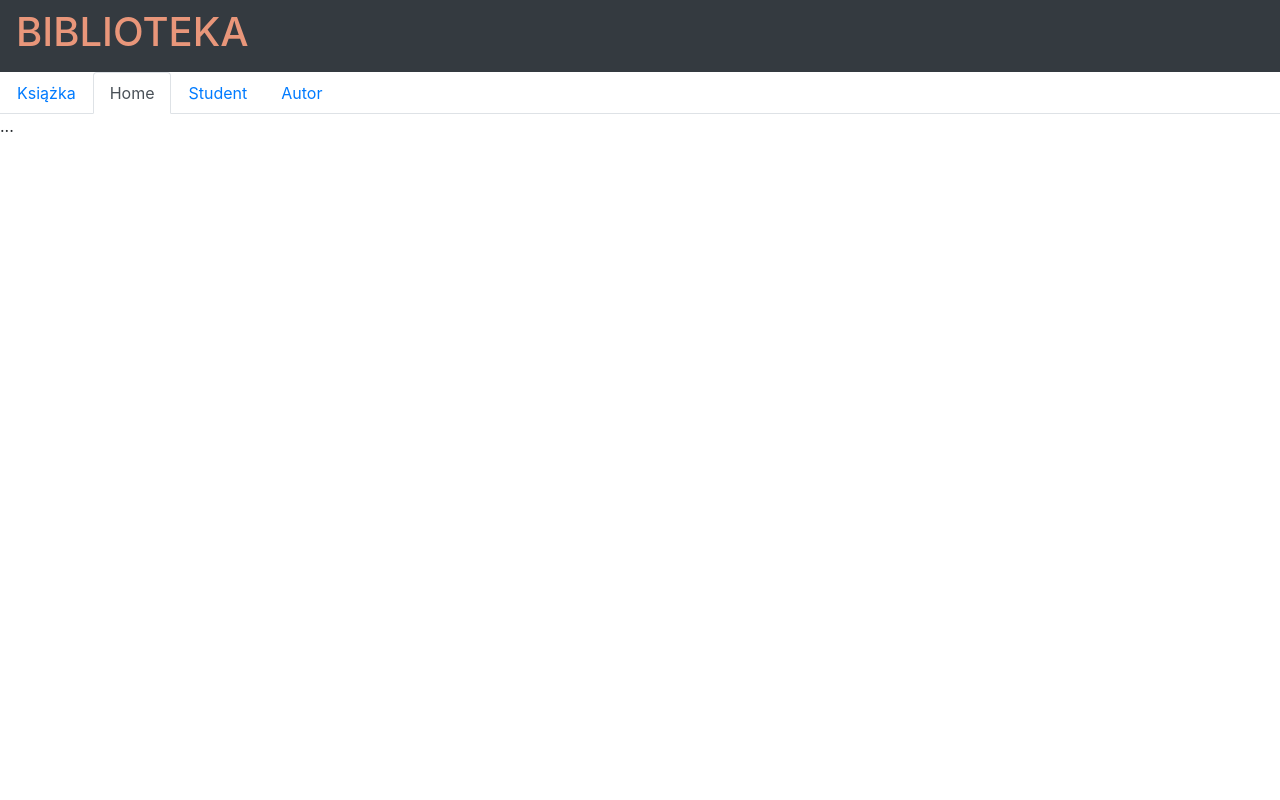
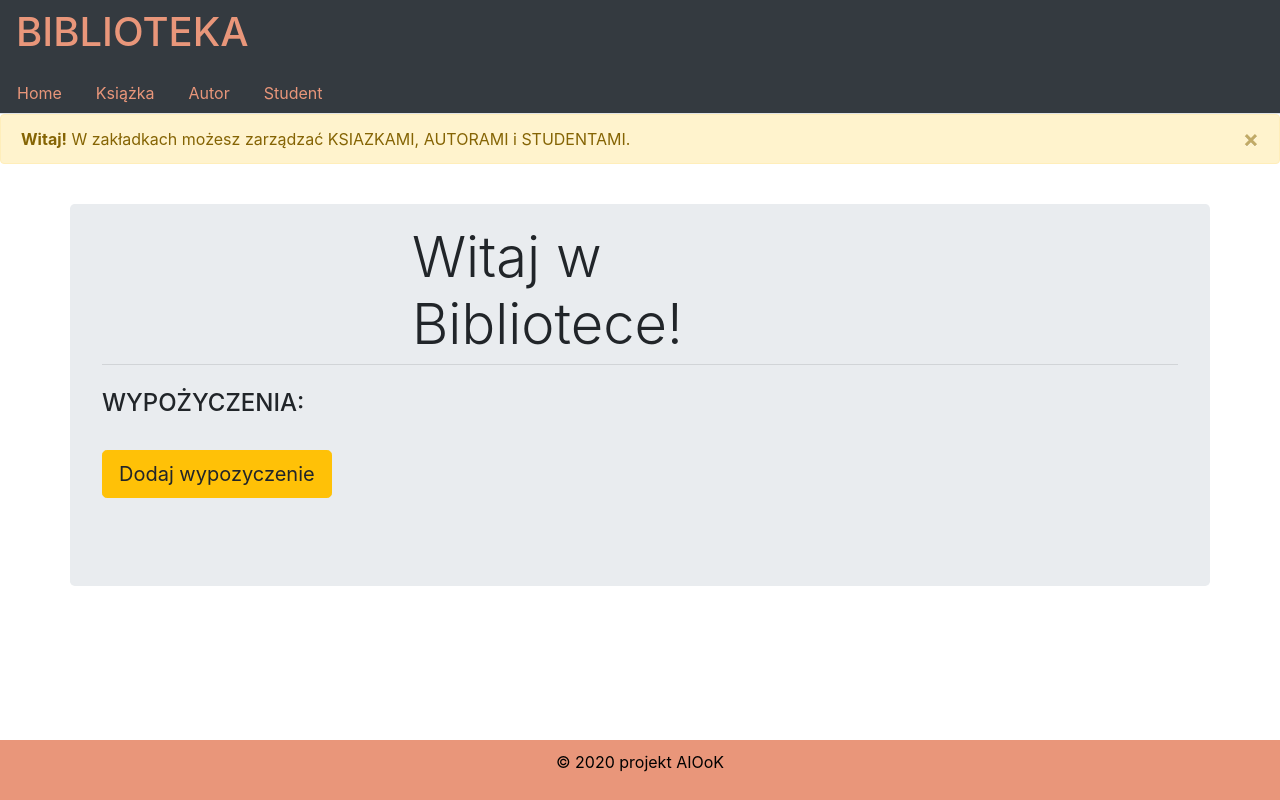
Before and after one commit to joannamaria27/libraryWebApp, an Angular app: page / in a window 1280 px wide. Built offline with nearby package versions, Linux system fonts and the light colour scheme.

Commit message:
add start

```diff
--- a/src/app/app-routing.module.ts
+++ b/src/app/app-routing.module.ts
@@ -3,9 +3,11 @@ import { Routes, RouterModule } from '@angular/router';
 import { DodawanieStudentComponent } from './dodawanie-student/dodawanie-student.component'
 import { DodawanieAutorComponent } from './dodawanie-autor/dodawanie-autor.component'
 import { DodawanieKsiazkaComponent } from './dodawanie-ksiazka/dodawanie-ksiazka.component'
+import { WypozyczeniaComponent } from './wypozyczenia/wypozyczenia.component';
 
 
 const routes: Routes = [
+  { path: "", component: WypozyczeniaComponent, pathMatch: 'full'},
   { path: "student", component: DodawanieStudentComponent, pathMatch: 'full'},
   { path: "autor", component: DodawanieAutorComponent, pathMatch: 'full'},
   { path: "ksiazka", component: DodawanieKsiazkaComponent, pathMatch: 'full'}
--- a/src/app/app.component.ts
+++ b/src/app/app.component.ts
@@ -1,8 +1,5 @@
 import { Component } from '@angular/core';
-import { Autor } from './models/autor';
-import { KsiazkaService } from './ksiazka.service';
-import { Ksiazka } from './models/ksiazka';
-import { Student } from './models/student';
+
 
 @Component({
   selector: 'app-root',
@@ -11,42 +8,6 @@ import { Student } from './models/student';
 })
 export class AppComponent {
   title = 'Biblioteka';
-  ksiazki: Ksiazka[]=[];
-  wybranaKsiazka: Ksiazka;
-  autorzy: Autor[]=[];
-  wybranyAutor: Autor;
-  studenci: Student[]=[];
-  wybranyStudent: Student;
 
-  constructor(private KsiazkaService: KsiazkaService) {
-    this.ksiazki = KsiazkaService.getKsiazka();
-    this.autorzy = KsiazkaService.getAutor();
-    this.studenci=KsiazkaService.getStudent();
 
-  }
-  dodajKsiazke(ksiazka: Ksiazka){
-
-    this.ksiazki.push(ksiazka);
-  }
-
-  onSelectK(ksiazka: Ksiazka): void {
-    this.wybranaKsiazka = ksiazka;
-  }
-  onSelectA(autor: Autor): void {
-    this.wybranyAutor = autor;
-  }
-
-  dodajAutora(autor: Autor)
-  {
-
-  this.autorzy.push(autor);
-  }
-  dodajStudenta(student: Student){
-
-    this.studenci.push(student);
-  }
-
-  onSelectS(student: Student): void {
-    this.wybranyStudent = student;
-  }
 }
--- a/src/app/app.module.ts
+++ b/src/app/app.module.ts
@@ -16,15 +16,10 @@ import { HomeComponent } from './home/home.component';
   declarations: [
     AppComponent,
     DodawanieAutorComponent,
-
     DodawanieKsiazkaComponent,
-
     DodawanieStudentComponent,
-
     WypozyczeniaComponent,
-
     UsuwanieKsiazkaComponent,
-
     HomeComponent
   ],
   imports: [
--- a/src/app/home/home.component.css
+++ b/src/app/home/home.component.css
@@ -1,4 +1,21 @@
-h1
+.kolor-czcionka
 {
     color: darksalmon;
 }
+
+footer
+{
+    height: 50px;
+    width:100%;
+    height:60px;		/* Wysokość nagłówka */
+    background: darksalmon;
+    position: fixed;
+    bottom: 0;
+}
+
+.stopka-czcionka
+{
+    color: black;
+    text-align: center;
+    margin: 10px;
+}
--- a/src/app/home/home.component.html
+++ b/src/app/home/home.component.html
@@ -1,24 +1,43 @@
 <nav class="navbar navbar-dark bg-dark">
-<h1>BIBLIOTEKA</h1>
+<h1 class="kolor-czcionka" >BIBLIOTEKA</h1>
 </nav>
-<nav class="navbar-dark">
+<nav class="navbar-dark bg-dark">
   <div class="nav nav-tabs" id="nav-tab" role="tablist">
-    <a class="nav-item nav-link" id="nav-ksiazka-tab" data-toggle="tab" role="tab" aria-controls="nav-ksiazka" aria-selected="false" routerLink="/ksiazka">Książka</a>
-    <a class="nav-item nav-link active" id="nav-home-tab" data-toggle="tab"  role="tab" aria-controls="nav-home" aria-selected="true" routerLink="/">Home</a>
-    <a class="nav-item nav-link" id="nav-student-tab" data-toggle="tab"  role="tab" aria-controls="nav-student" aria-selected="false" routerLink="/student">Student</a>
-    <a class="nav-item nav-link" id="nav-autor-tab" data-toggle="tab" role="tab" aria-controls="nav-autor" aria-selected="false" routerLink="/autor">Autor</a>
+    <a class="nav-item nav-link kolor-czcionka" id="nav-home-tab" data-toggle="tab"  role="tab" aria-controls="nav-home" aria-selected="true" routerLink="/">Home</a>
+    <a class="nav-item nav-link kolor-czcionka" id="nav-ksiazka-tab" data-toggle="tab" role="tab" aria-controls="nav-ksiazka" aria-selected="false" routerLink="/ksiazka">Książka</a>
+    <a class="nav-item nav-link kolor-czcionka" id="nav-autor-tab" data-toggle="tab" role="tab" aria-controls="nav-autor" aria-selected="false" routerLink="/autor">Autor</a>
+    <a class="nav-item nav-link kolor-czcionka" id="nav-student-tab" data-toggle="tab"  role="tab" aria-controls="nav-student" aria-selected="false" routerLink="/student">Student</a>
     <!-- <a class="nav-item nav-link" id="nav-contact-tab" data-toggle="tab" role="tab" aria-controls="nav-contact" aria-selected="false" routerLink="/wyporzyczenie">Wyporzyczenie</a> -->
 
   </div>
 </nav>
+<div class="alert alert-warning alert-dismissible fade show" role="alert">
+  <strong>Witaj!</strong> W zakładkach możesz zarządzać KSIAZKAMI, AUTORAMI i STUDENTAMI.
+  <button type="button" class="close" data-dismiss="alert" aria-label="Close">
+    <span aria-hidden="true">&times;</span>
+  </button>
+</div>
 <div class="tab-content" id="nav-tabContent">
-  <div class="tab-pane fade show active" id="nav-home" role="tabpanel" aria-labelledby="nav-home-tab">...</div>
-  <div class="tab-pane fade" id="nav-profile" role="tabpanel" aria-labelledby="nav-profile-tab">...</div>
-  <div class="tab-pane fade" id="nav-contact" role="tabpanel" aria-labelledby="nav-contact-tab">...</div>
-  <div class="tab-pane fade" id="nav-contact" role="tabpanel" aria-labelledby="nav-contact-tab">...</div>
+  <div class="tab-pane fade" id="nav-home" role="tabpanel" aria-labelledby="nav-home-tab"></div>
+  <div class="tab-pane fade" id="nav-ksiazka" role="tabpanel" aria-labelledby="nav-ksiazka-tab"></div>
+  <div class="tab-pane fade" id="nav-autor" role="tabpanel" aria-labelledby="nav-autor-tab"></div>
+  <div class="tab-pane fade" id="nav-student" role="tabpanel" aria-labelledby="nav-student-tab"></div>
   <!-- <div class="tab-pane fade" id="nav-contact" role="tabpanel" aria-labelledby="nav-contact-tab">...</div> -->
+
 </div>
 
 <div class="container col-md-12">
   <router-outlet></router-outlet>
 </div>
+
+
+
+  <!-- Footer -->
+<footer class=" ">
+
+<div class="stopka-czcionka">
+  © 2020 projekt AIOoK
+</div>
+
+</footer>
+<!-- Footer -->
--- a/src/app/ksiazka.service.ts
+++ /dev/null
@@ -1,29 +0,0 @@
-import { Injectable } from '@angular/core';
-import { Ksiazka } from './models/ksiazka';
-import { Autor } from './models/autor';
-import { Student } from './models/student';
-
-
-@Injectable({
-  providedIn: 'root'
-})
-
-export class KsiazkaService {
-
-  constructor() { }
-
-  getKsiazka(): Ksiazka[] {
-    return [
-
-    ]}
-
-  getAutor(): Autor[] {
-    return [
-
-    ]}
-
-  getStudent(): Student[] {
-    return [
-
-    ]}
-}
--- a/src/app/wypozyczenia/wypozyczenia.component.css
+++ b/src/app/wypozyczenia/wypozyczenia.component.css
@@ -0,0 +1,12 @@
+.container {
+    position: relative;
+  }
+  .centered-element {
+    width: 40%;
+    height: 50%;
+    position: absolute;
+    top: 30%;
+    left: 50%;
+
+    transform: translate(-50%, -50%);
+  }
--- a/src/app/wypozyczenia/wypozyczenia.component.html
+++ b/src/app/wypozyczenia/wypozyczenia.component.html
@@ -1 +1,11 @@
-<!--  -->
+<br>
+<div class="jumbotron container" >
+  <h1 class="display-4 centered-element">Witaj w Bibliotece!</h1>
+  <br>
+  <br>
+  <br>
+  <hr class="my-4" centered-element>
+  <h4>WYPOŻYCZENIA:</h4><br>
+  <a class="btn btn-warning btn-lg centered" href="#" role="button">Dodaj wypozyczenie</a> <br><br>
+
+</div>
--- a/src/app/wypozyczenia/wypozyczenia.component.ts
+++ b/src/app/wypozyczenia/wypozyczenia.component.ts
@@ -7,14 +7,9 @@ import { Component, OnInit } from '@angular/core';
 })
 export class WypozyczeniaComponent implements OnInit {
 
-  optionsSelect: Array<any>;
+
   ngOnInit() {
-    this.optionsSelect = [
-      { value: 'Feedback', label: 'Feedback' },
-      { value: 'Report a bug', label: 'Report a bug' },
-      { value: 'Feature request', label: 'Feature request' },
-      { value: 'Other stuff', label: 'Other stuff' },
-    ];
+
   }
 
 }
```
